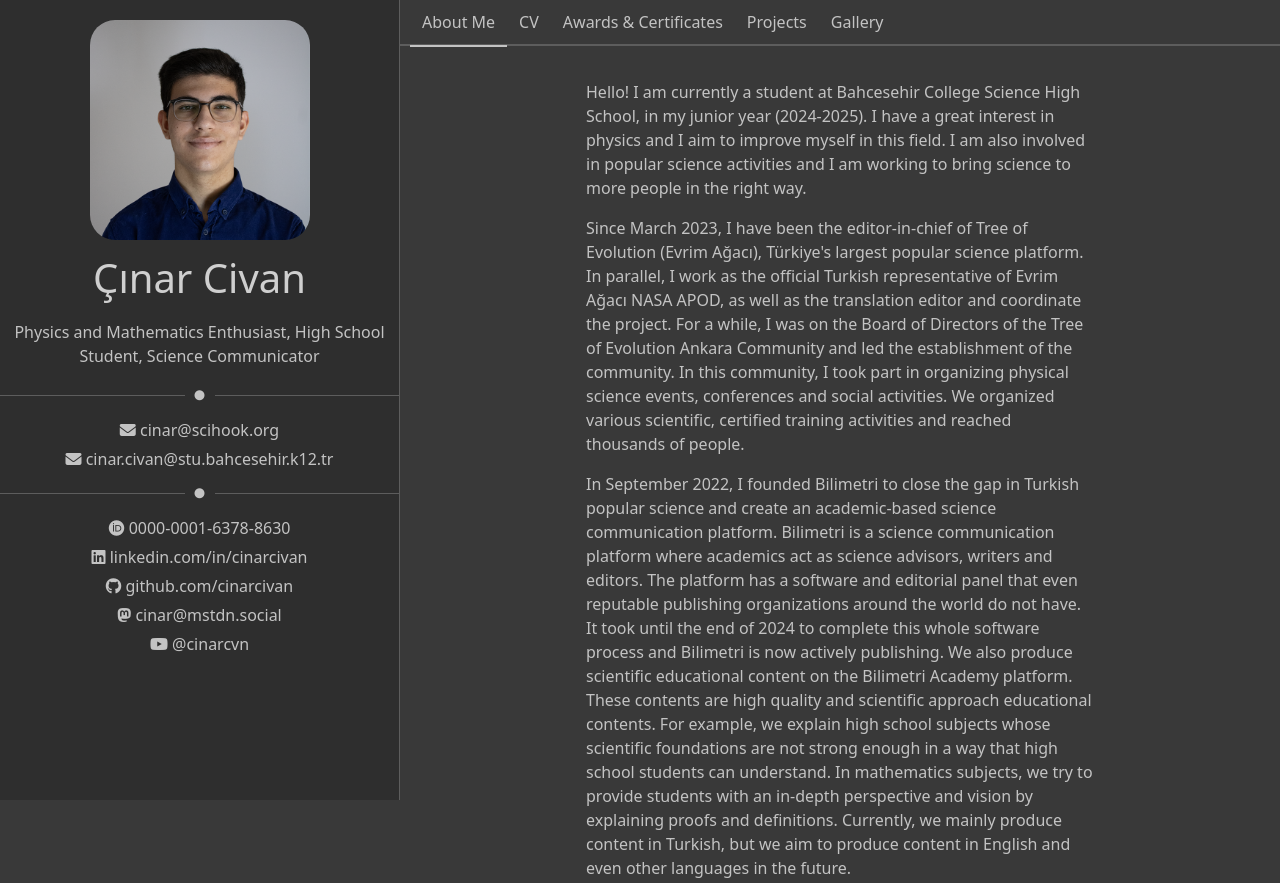
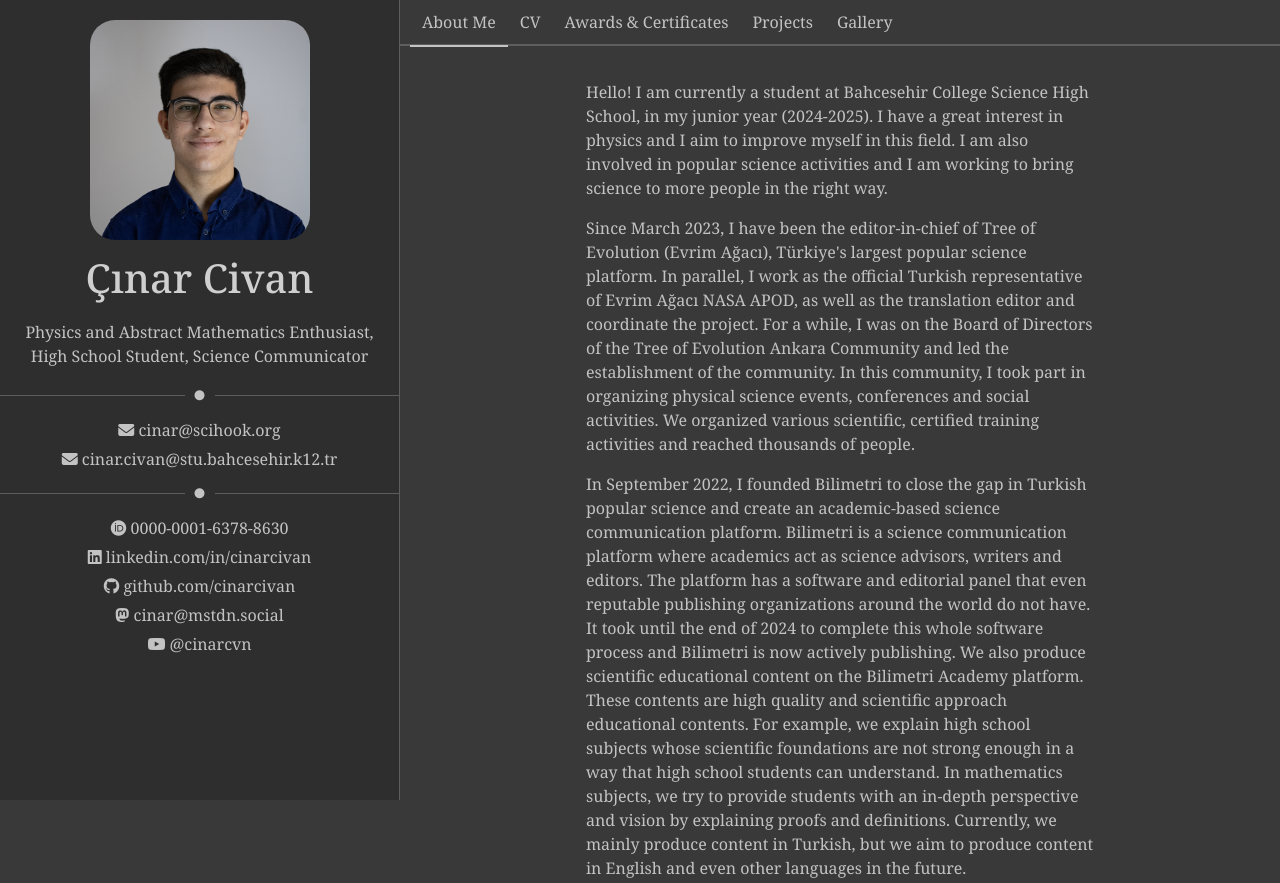
Before and after one commit to cinarcivan/website, a website: page index.html in a window 1280 px wide. Shown: the top 883 px of the page. Drawn offline with nearby package versions, Linux system fonts and the light colour scheme.

Commit message:
feat: change font

```diff
--- a/index.html
+++ b/index.html
@@ -11,6 +11,9 @@
     <link rel="stylesheet" href="https://cdnjs.cloudflare.com/ajax/libs/font-awesome/6.7.2/css/all.min.css">
     <script src="https://code.jquery.com/jquery-3.7.1.min.js" integrity="sha256-/JqT3SQfawRcv/BIHPThkBvs0OEvtFFmqPF/lYI/Cxo=" crossorigin="anonymous"></script>
     <link rel="stylesheet" href="/style/style.css">
+    <style>
+        @import url('https://fonts.googleapis.com/css2?family=Noto+Serif:ital,wght@0,100..900;1,100..900&display=swap');
+    </style>
 </head>
 <body>
     <main>
@@ -26,7 +29,7 @@
                         <h1>Çınar Civan</h1>
                         <div>
                             <div class="about text-color-second text-center">
-                                Physics and Mathematics Enthusiast, High School Student, Science Communicator
+                                Physics and Abstract Mathematics Enthusiast, High School Student, Science Communicator
                             </div>
                         </div>
                         <div class="divider">
--- a/style/style.css
+++ b/style/style.css
@@ -31,6 +31,7 @@
   padding: 0px;
   margin: 0px;
   box-sizing: border-box;
+  font-family: "Noto Serif", serif;
 }
 
 html,
```
Also changed, not shown: awards-certificates.html (+1 -1 lines), cv.html (+1 -1 lines), gallery.html (+1 -1 lines), projects.html (+1 -1 lines).
